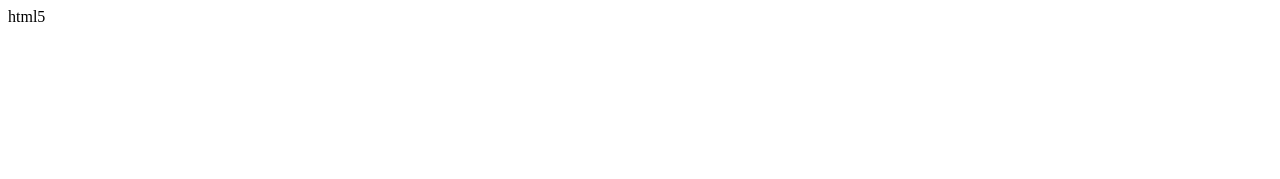
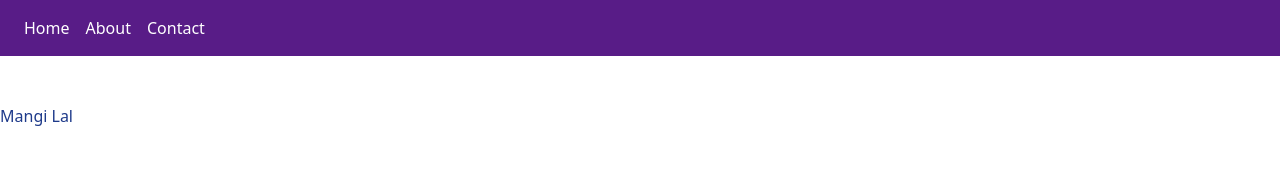
Before and after one commit to Mangi-Lal/CSS, a website: page Tailwind CSS/Index.html in a window 1280 px wide. Drawn offline with nearby package versions, Linux system fonts and the light colour scheme.

Commit message:
getting started

```diff
--- a/Tailwind CSS/Index.html
+++ b/Tailwind CSS/Index.html
@@ -1 +1,21 @@
-html5
+<!DOCTYPE html>
+<html lang="en">
+<head>
+    <meta charset="UTF-8">
+    <meta name="viewport" content="width=device-width, initial-scale=1.0">
+    <script src="https://cdn.tailwindcss.com"></script>
+    <title>Tailwind CSS</title>
+</head>
+<body>
+    <nav class="px-4 py-4 bg-purple-900 text-white">
+        <ul class="flex">
+            <li class="mx-2 cursor-pointer">Home</li>
+            <li class="mx-2 cursor-pointer">About</li>
+            <li class="mx-2 cursor-pointer">Contact</li>
+        </ul>
+    </nav>
+    <div class="container">
+        <h1 class="text-blue-900 my-12">Mangi Lal</h1>
+    </div>
+</body>
+</html>
```
Also changed, not shown: Tailwind CSS/package.json (added, +13 -0 lines), Tailwind CSS/tailwind.config.js (added, +8 -0 lines), 3 other files.
